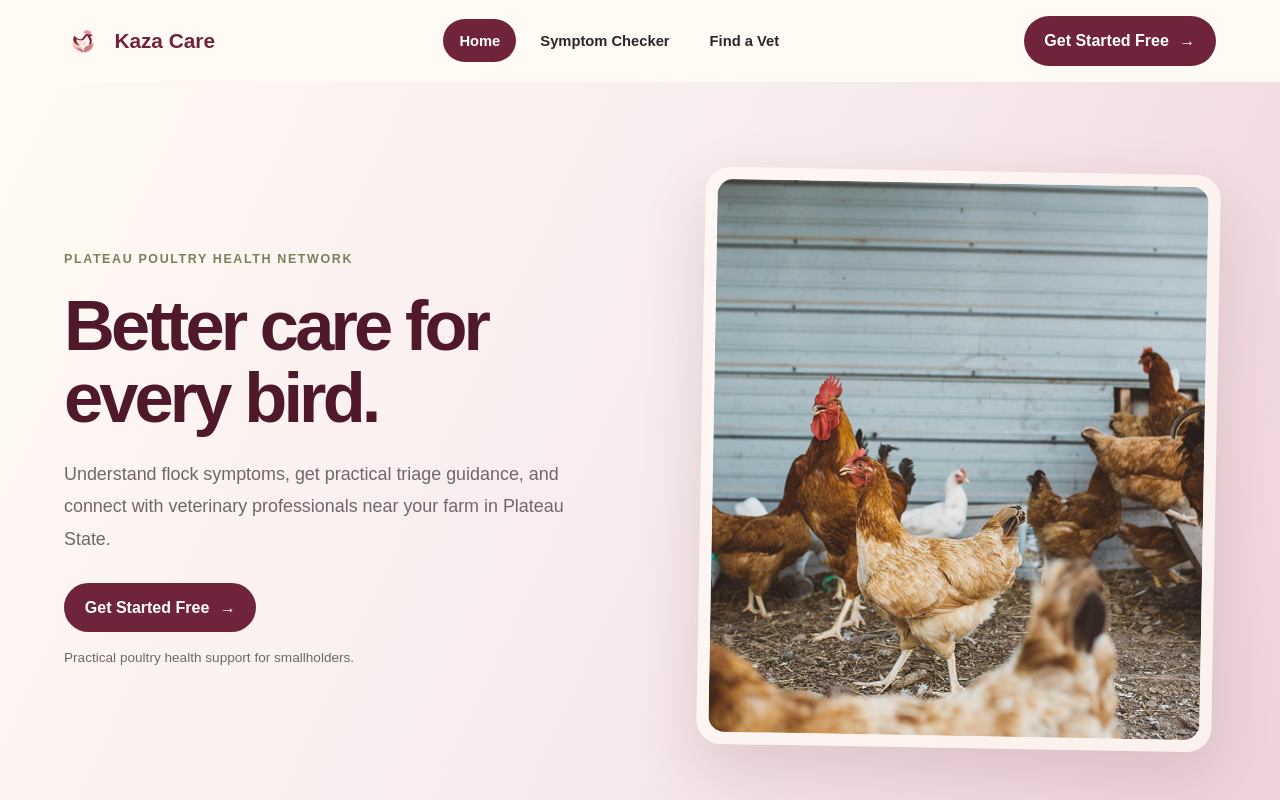
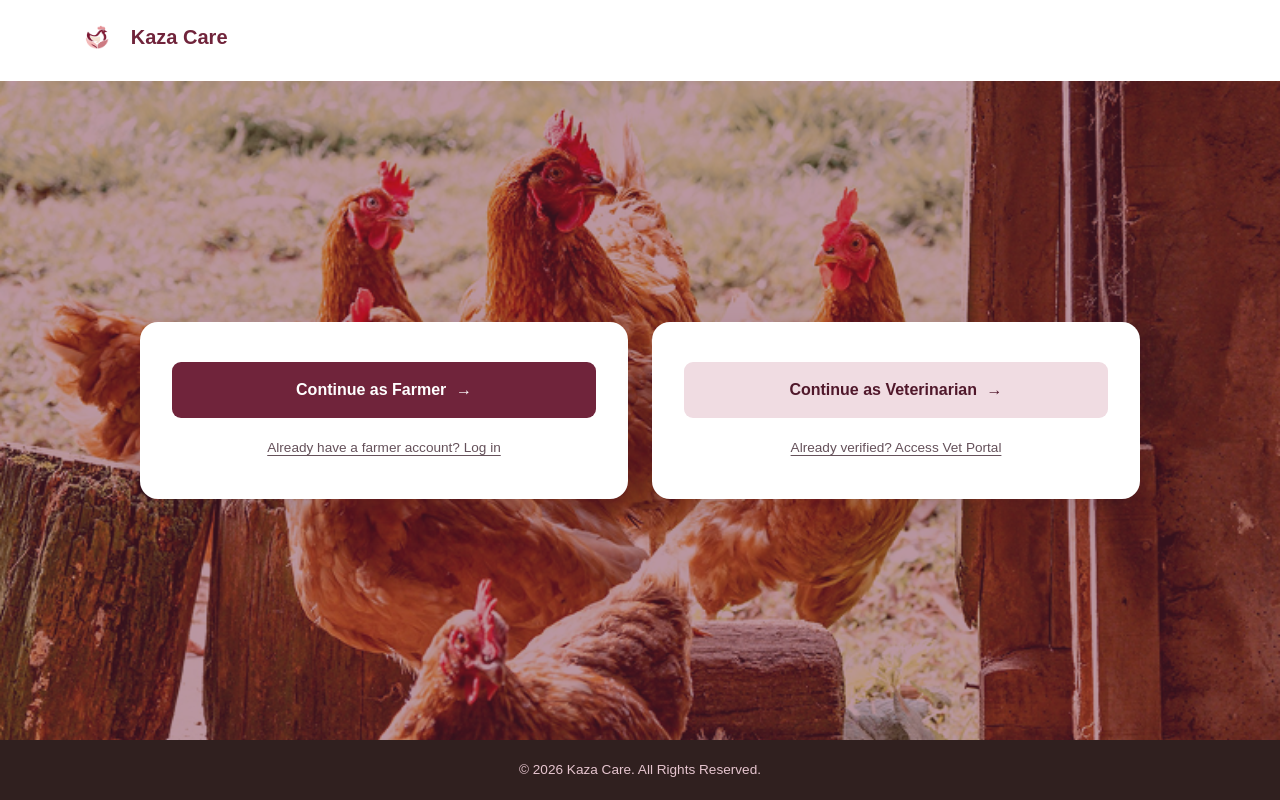
Before and after one commit to loutron000/kaza-care, a React (Vite) app: page /SelectRole in a window 1280 px wide. Shown: the top 800 px of the page. Built offline with nearby package versions, Linux system fonts and the light colour scheme.

Commit message:
added selectrole page

```diff
--- a/package.json
+++ b/package.json
@@ -12,7 +12,7 @@
   "dependencies": {
     "react": "^19.3.1",
     "react-dom": "^19.3.1",
-    "react-router-dom": "^7.18.4"
+    "react-router-dom": "^7.18.5"
   },
   "devDependencies": {
     "@eslint/js": "^10.0.1",
--- a/src/App.jsx
+++ b/src/App.jsx
@@ -1,7 +1,17 @@
-import LandingPage from './pages/LandingPage.jsx'
+import { BrowserRouter, Routes, Route } from "react-router-dom";
+
+import LandingPage from "./pages/LandingPage";
+import SelectRole from "./pages/SelectRole";
 
 function App() {
-  return <LandingPage />
+  return (
+    <BrowserRouter>
+      <Routes>
+        <Route path="/" element={<LandingPage />} />
+        <Route path="/SelectRole" element={<SelectRole />} />
+      </Routes>
+    </BrowserRouter>
+  );
 }
 
-export default App
+export default App;
--- a/src/pages/LandingPage.jsx
+++ b/src/pages/LandingPage.jsx
@@ -6,7 +6,7 @@ import GroundTruth from '../components/GroundTruth'
 import VeterinaryGrid from '../components/VeterinaryGrid'
 import FinalCTA from "../components/FinalCTA";
 import Footer from "../components/Footer";
-import SelectRole from "/SelectRole";
+import SelectRole from "../pages/SelectRole";
 
 function Navbar() {
   return (
@@ -20,7 +20,7 @@ function Navbar() {
         <a className="nav-link active" href="#home">
           Home
         </a>
-        <a className="nav-link" href="SelectRole">
+        <a className="nav-link" href="/SelectRole">
           Symptom Checker
         </a>
         <a className="nav-link" href="/SelectRole">
@@ -28,7 +28,7 @@ function Navbar() {
         </a>
       </nav>
 
-      <a className="button button-primary nav-cta" href="/SelectRole ">
+      <a className="button button-primary nav-cta" href="/SelectRole">
         Get Started Free <span aria-hidden="true">→</span>
       </a>
     </header>
--- /dev/null
+++ b/src/pages/SelectRole.css
@@ -0,0 +1,165 @@
+.select-role-page {
+  min-height: 100vh;
+  display: flex;
+  flex-direction: column;
+  background: #fff;
+  font-family: "Plus Jakarta Sans", sans-serif;
+}
+
+/* Header */
+
+.select-role-header {
+  padding: 1rem 6%;
+  background: #fff;
+}
+
+.select-role-brand {
+  display: inline-flex;
+  align-items: center;
+  gap: 0.75rem;
+  color: #70243b;
+  font-size: 1.25rem;
+  font-weight: 800;
+  text-decoration: none;
+}
+
+.select-role-brand img {
+  width: 42px;
+  height: 42px;
+  object-fit: contain;
+}
+
+/* Main background */
+
+.select-role-main {
+  position: relative;
+  flex: 1;
+  min-height: 620px;
+  display: flex;
+  align-items: center;
+  justify-content: center;
+  padding: 4rem 6%;
+  background-image: url("../assets/how-it-works.png");
+  background-position: center;
+  background-size: cover;
+}
+
+.select-role-overlay {
+  position: absolute;
+  inset: 0;
+  background: rgba(112, 36, 59, 0.48);
+}
+
+/* Role cards */
+
+.select-role-content {
+  position: relative;
+  z-index: 1;
+  width: 100%;
+  max-width: 1000px;
+  display: grid;
+  grid-template-columns: repeat(2, minmax(0, 1fr));
+  gap: 1.5rem;
+}
+
+.role-card {
+  padding: 2.5rem 2rem;
+  background: #fff;
+  border-radius: 18px;
+  text-align: center;
+  box-shadow: 0 12px 35px rgba(40, 15, 25, 0.14);
+}
+
+.role-card h1 {
+  margin: 0 0 0.75rem;
+  color: #50182b;
+  font-size: 1.7rem;
+}
+
+.role-card p {
+  margin: 0 0 2rem;
+  color: #74646b;
+  line-height: 1.6;
+}
+
+/* Buttons */
+
+.role-button {
+  display: flex;
+  align-items: center;
+  justify-content: center;
+  gap: 0.6rem;
+  width: 100%;
+  padding: 1rem;
+  border-radius: 9px;
+  font-weight: 700;
+  text-decoration: none;
+  transition: transform 180ms ease, background 180ms ease;
+}
+
+.role-button:hover {
+  transform: translateY(-2px);
+}
+
+.role-button--farmer {
+  background: #70243b;
+  color: #fff;
+}
+
+.role-button--farmer:hover {
+  background: #50182b;
+}
+
+.role-button--vet {
+  background: #f0dce2;
+  color: #50182b;
+}
+
+.role-button--vet:hover {
+  background: #e6c5cf;
+}
+
+/* Login links */
+
+.role-login-link {
+  display: inline-block;
+  margin-top: 1.25rem;
+  color: #65515a;
+  font-size: 0.85rem;
+  text-decoration: underline;
+  text-underline-offset: 3px;
+}
+
+.role-login-link:hover {
+  color: #70243b;
+}
+
+/* Footer */
+
+.select-role-footer {
+  padding: 1.25rem;
+  background: #30201f;
+  color: #e6c5cf;
+  text-align: center;
+  font-size: 0.85rem;
+}
+
+.select-role-footer p {
+  margin: 0;
+}
+
+@media (max-width: 700px) {
+  .select-role-main {
+    min-height: auto;
+    padding: 3rem 1.25rem;
+  }
+
+  .select-role-content {
+    grid-template-columns: 1fr;
+    max-width: 450px;
+  }
+
+  .role-card {
+    padding: 2rem 1.5rem;
+  }
+}
--- a/src/pages/SelectRole.jsx
+++ b/src/pages/SelectRole.jsx
@@ -0,0 +1,53 @@
+import { Link } from "react-router-dom";
+import "./SelectRole.css";
+import logo from "../assets/logo.png";
+
+function SelectRole() {
+  return (
+    <div className="select-role-page">
+      <header className="select-role-header">
+        <a href="/" className="select-role-brand">
+          <img src={logo} alt="Kaza Care logo" />
+          <span>Kaza Care</span>
+        </a>
+      </header>
+
+      <main className="select-role-main">
+        <div className="select-role-overlay"></div>
+
+        <section className="select-role-content">
+          <div className="role-card">
+
+            <Link
+              to="/farmer/signup"
+              className="role-button role-button--farmer"
+            >
+              Continue as Farmer <span>→</span>
+            </Link>
+
+            <a href="/farmer/login" className="role-login-link">
+              Already have a farmer account? Log in
+            </a>
+          </div>
+
+          <div className="role-card">
+
+            <a href="/vet/signup" className="role-button role-button--vet">
+              Continue as Veterinarian <span>→</span>
+            </a>
+
+            <a href="/vet/login" className="role-login-link">
+              Already verified? Access Vet Portal
+            </a>
+          </div>
+        </section>
+      </main>
+
+      <footer className="select-role-footer">
+        <p>© 2026 Kaza Care. All Rights Reserved.</p>
+      </footer>
+    </div>
+  );
+}
+
+export default SelectRole;
```
Also changed, not shown: 1 other file (tests, documents, lock files or other folders).
